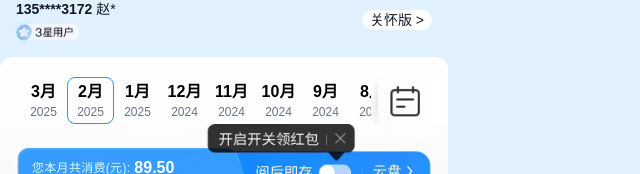
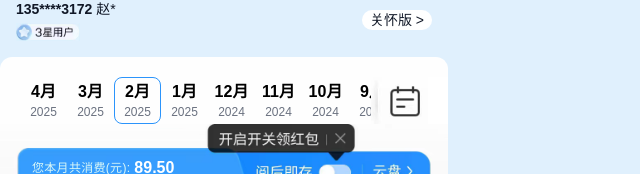
Before and after one commit to teaware/cm, a Next.js app: page / in a window 1280 px wide. Shown: the part 189-363 px from the top of the page, without its empty margins (0-640 px from the left). Built offline with nearby package versions, Linux system fonts and the light colour scheme.

Commit message:
📅 April

```diff
--- a/app/page.tsx
+++ b/app/page.tsx
@@ -122,6 +122,11 @@ export default function Home() {
           <ul className="flex w-[450px]">
             <li className="w-[47px] h-[47px] border rounded-lg flex items-center justify-center border-transparent">
               <div className="text-black font-semibold text-base text-center">
+                4月<div className="text-gray-500 text-xs font-normal">2025</div>
+              </div>
+            </li>
+            <li className="w-[47px] h-[47px] border rounded-lg flex items-center justify-center border-transparent">
+              <div className="text-black font-semibold text-base text-center">
                 3月<div className="text-gray-500 text-xs font-normal">2025</div>
               </div>
             </li>
```
